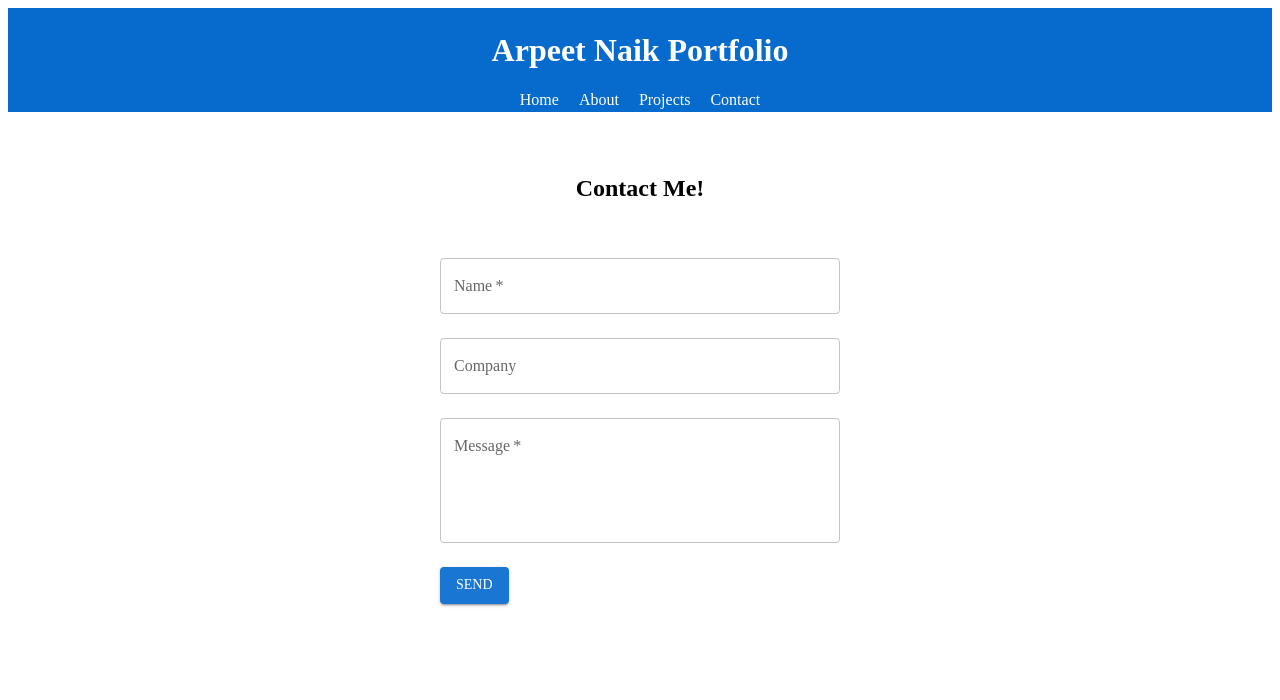
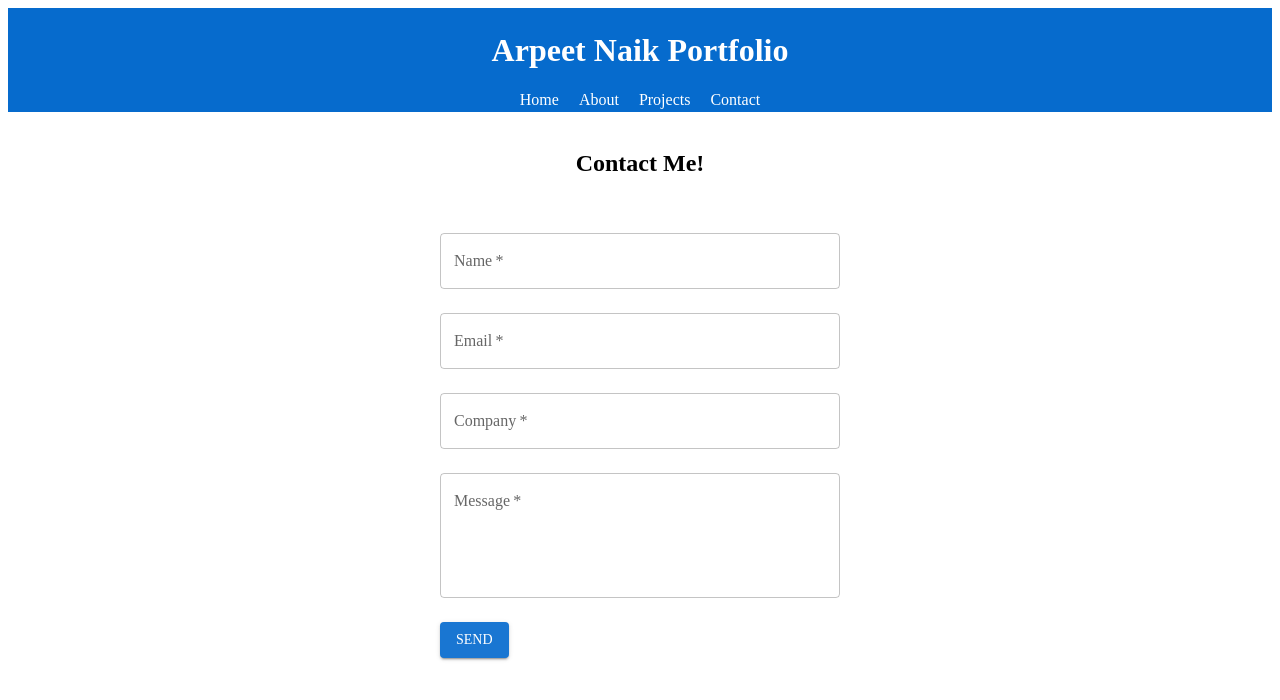
Before and after one commit to anaik31/personal_portfolio, a React (Vite) app: page /contact in a window 1280 px wide. Shown: the top 700 px of the page. Built offline with nearby package versions, Linux system fonts and the light colour scheme; a web font is replaced by a local one.

Commit message:
Adding email field.

```diff
--- a/src/components/Contact.jsx
+++ b/src/components/Contact.jsx
@@ -14,6 +14,7 @@ function Contact() {
   const [formData, setFormData] = useState({
     name: "",
     company: "",
+    email: "",
     message: ""
   });
 
@@ -35,7 +36,7 @@ function Contact() {
       (result) => {
         console.log(result.text);
         setSuccess("Message sent successfully!");
-        setFormData({ name: "", company: "", message: "" });
+        setFormData({ name: "", company: "", email: "", message: "" });
       },
       (error) => {
         console.log(error.text);
@@ -61,11 +62,21 @@ function Contact() {
             />
             <TextField
               fullWidth
+              label="Email"
+              name="email"
+              value={formData.email}
+              onChange={handleChange}
+              margin="normal"
+              required
+            />
+            <TextField
+              fullWidth
               label="Company"
               name="company"
               value={formData.company}
               onChange={handleChange}
               margin="normal"
+              required
             />
             <TextField
               fullWidth
--- a/src/styles.css
+++ b/src/styles.css
@@ -19,7 +19,7 @@ body {
 /* Home Page */
 .homeHeader{
   text-align: center;
-  margin-top: 5%;
+  margin-top: 3%;
 }
 
 .portfolioPicture{
@@ -34,7 +34,7 @@ body {
 
 .aboutHeader{
   text-align: center;
-  margin-top: 5%;
+  margin-top: 3%;
 }
 
 .aboutParagraph{
@@ -54,12 +54,12 @@ body {
 
 .projectHeader{
   text-align: center;
-  margin-top: 5%;
+  margin-top: 3%;
 }
 
 /* Contact Page */
 
 .contactHeader{
   text-align: center;
-  margin-top: 5%;
+  margin-top: 3%;
 }
```
